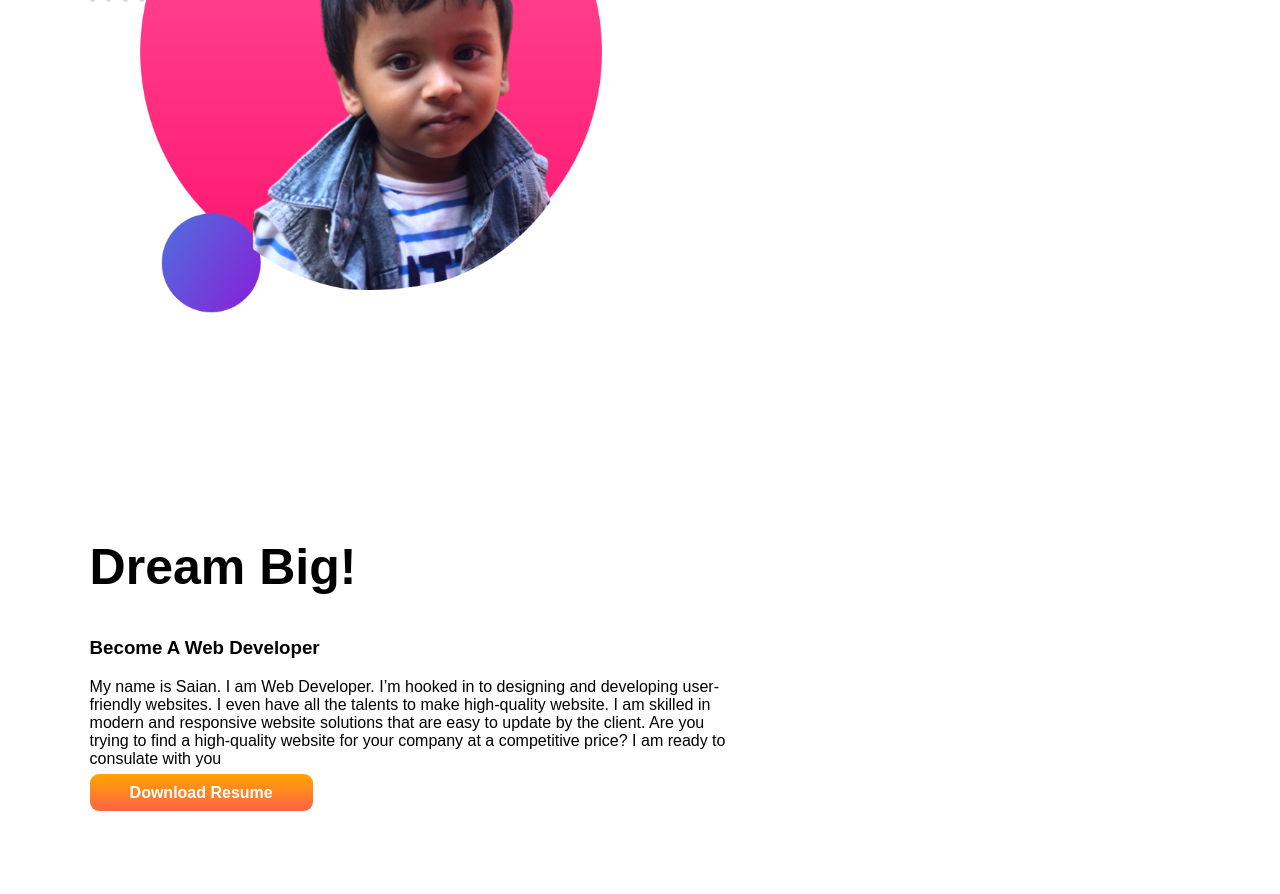
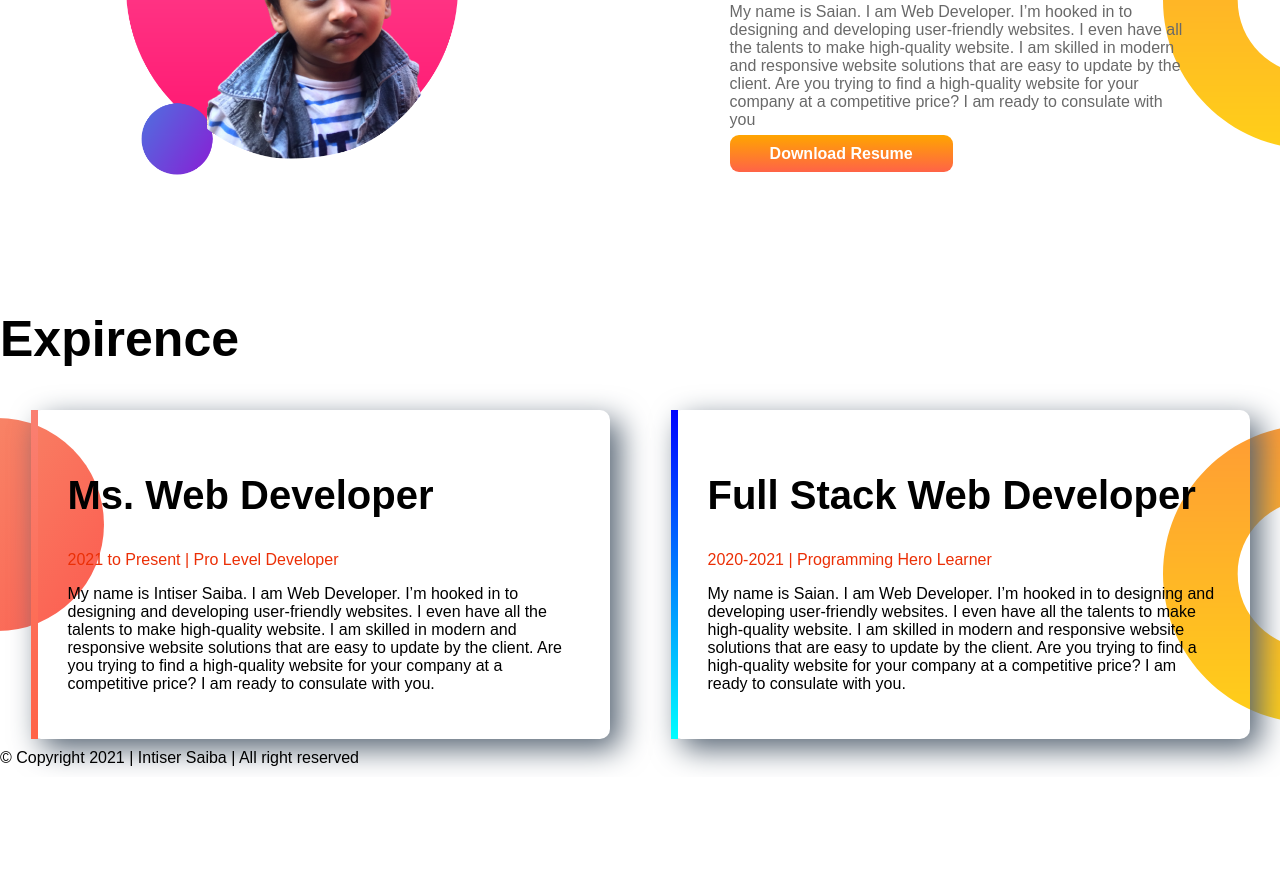
Before and after one commit to iuSaiba/WEB, a plain HTML site: page index.html in a window 1280 px wide. Shown: the part 893-1787 px from the top of the page. After the commit the page ends 1670 px from the top, so only its background shows below. Drawn offline with Linux system fonts and the light colour scheme.

Commit message:
expirence and footer addad

```diff
--- a/index.html
+++ b/index.html
@@ -6,7 +6,7 @@
     <link rel="preconnect" href="https://fonts.gstatic.com" crossorigin>
     <link href="https://fonts.googleapis.com/css2?family=Open+Sans:wght@800&display=swap" rel="stylesheet">
     <link rel="stylesheet" href="style.css">
-    <title>Intiser Saiba</title>
+    <title>Intiser Saiba Website</title>
 </head>
 <body>
     <section class="top-banner flex">
@@ -14,27 +14,43 @@
             <h1>Welcome To</h1>
             <h1><span class="title">Ms Intiser Saiba</span><br>Web World!!</h1>
             <h3>Full Stack Web Developer</h3>
-            <p>I am Intiser Saiba. I am professional full stack Web Designr. I have 1 months study in Web design world. I am completed 2 live projects for my Global client's.. For your awesome website you can connect with me any time.</p>
+            <p class="ph">I am Intiser Saiba. I am professional full stack Web Designr. I have 1 months study in Web design world. I am completed 2 live projects for my Global client's.. For your awesome website you can connect with me any time.</p>
             <a class="link" target="blank" href="https://github.com/iuSaiba">HIRE ME</a>
         </div>
        <div class="half">
             <img src="pic/my-bg.png">
        </div>
     </section>
-    <section id="dream big">
+    <section class="dream big flex">
         <div class="half">
             <img src="pic/my-bg2.png">
         </div>
         <div class="half">
             <h1>Dream Big!</h1>
             <h3>Become A Web Developer</h3>
-            <p>My name is Saian. I am Web Developer. I’m hooked in to designing and developing user-friendly websites. I even have all the talents to make high-quality website. I am skilled in modern and responsive website solutions that are easy to update by the client. Are you trying to find a high-quality website for your company at a competitive price? I am ready to consulate with you</p>
+            <p class="ph">My name is Saian. I am Web Developer. I’m hooked in to designing and developing user-friendly websites. I even have all the talents to make high-quality website. I am skilled in modern and responsive website solutions that are easy to update by the client. Are you trying to find a high-quality website for your company at a competitive price? I am ready to consulate with you</p>
             <a class="link" target="blank" href="https://iusaiba.github.io/repo/">Download Resume</a>
         </div>
     </section>
-    <section>
-        <h1></h1>
-        <div class="flex"></div>
+    <section class="expirence">
+        <h1>Expirence</h1>
+        <div class="flex item">
+            <div id="e-i2" class="expirence-item">
+                <h2>Ms. Web Developer</h2>
+                <p  class="title">2021 to Present | Pro Level Developer</p>
+                <p>My name is Intiser Saiba. I am Web Developer. I’m hooked in to designing and developing user-friendly websites. I even have all the talents to make high-quality website. I am skilled in modern and responsive website solutions that are easy to update by the client. Are you trying to find a high-quality website for your company at a competitive price? I am ready to consulate with you.
+                </p>
+            </div>
+            <div id="e-i1" class="expirence-item">
+                <h2>Full Stack Web Developer</h2>
+                <p  class="title">2020-2021 | Programming Hero Learner</p>
+                <p>My name is Saian. I am Web Developer. I’m hooked in to designing and developing user-friendly websites. I even have all the talents to make high-quality website. I am skilled in modern and responsive website solutions that are easy to update by the client. Are you trying to find a high-quality website for your company at a competitive price? I am ready to consulate with you.
+                </p>
+            </div>
+        </div>
+    </section>
+    <section class="footer">
+        <footer>© Copyright 2021 | Intiser Saiba | All right reserved</footer>
     </section>
 </body>
 </html>
--- a/style.css
+++ b/style.css
@@ -1,22 +1,55 @@
 body{
-    font-family: 'Poppins', sans-serif;
+    font-family: 'Ubuntu', sans-serif;
     margin: 0;
 }
 h1{
     font-size: 50px;
 }
+h2{
+    font-size: 40px;
+}
 .title{
-    color: #fc009b;
+    color: #eb2f06;
+}
+.ph{
+    color: #696969;
 }
 .flex{
     display: flex;
-}
-#dream big{
-    display: flex;
+    background-image: url(pic/dream-bg.png);
+    background-position: right;
+    background-repeat: no-repeat;
 }
 .half{
     width: 50%;
     padding: 7%;
+}
+.expirence{
+    background-image: url(pic/exp-bg.png);
+    background-repeat: no-repeat;
+    background-position: left;
+}
+.expirence-item{
+    width: 40%;
+    margin: 0 auto;
+    border-radius: 10px;
+    padding: 30px;
+    box-shadow: 10px 10px 30px #576574;
+}
+#e-i1{
+    border-left: 7px solid;
+    border-image: linear-gradient(blue,cyan);
+    border-image-slice: 1;
+}
+.footer{
+    border-top: #ecf0f1;
+    margin-top: 10px;
+    margin-bottom: 10px;
+}
+#e-i2{
+    border-left: 7px solid;
+    border-image: linear-gradient(salmon,tomato);
+    border-image-slice: 1;
 }
 .half img{
     width: 80%;
```
